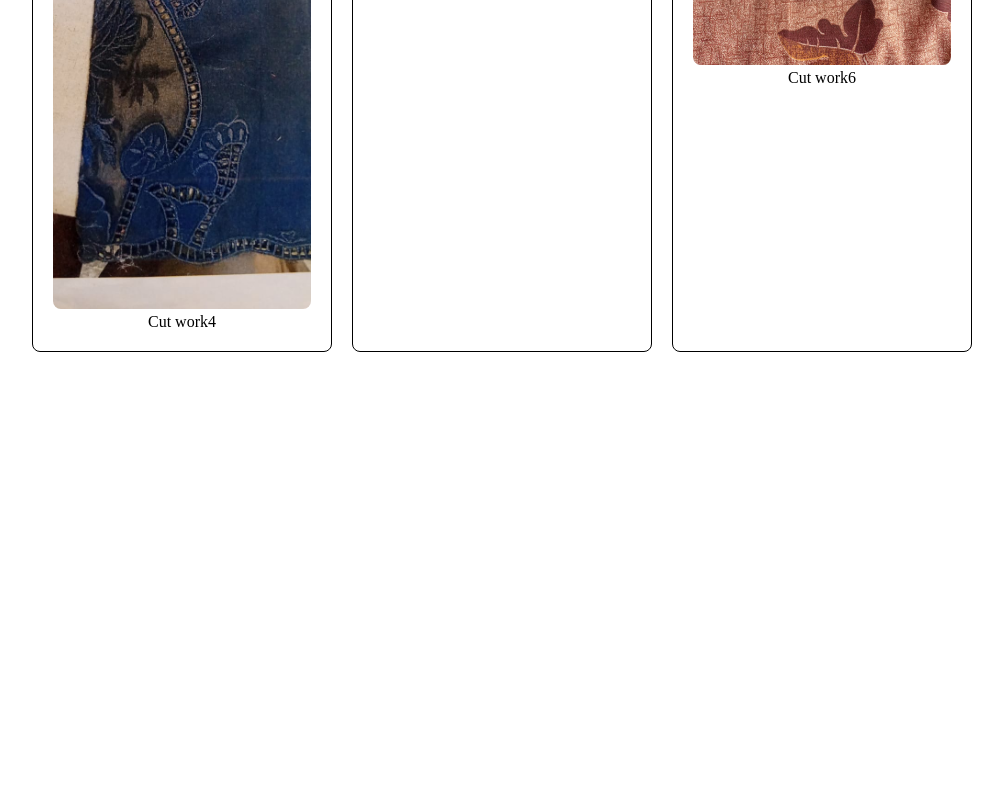
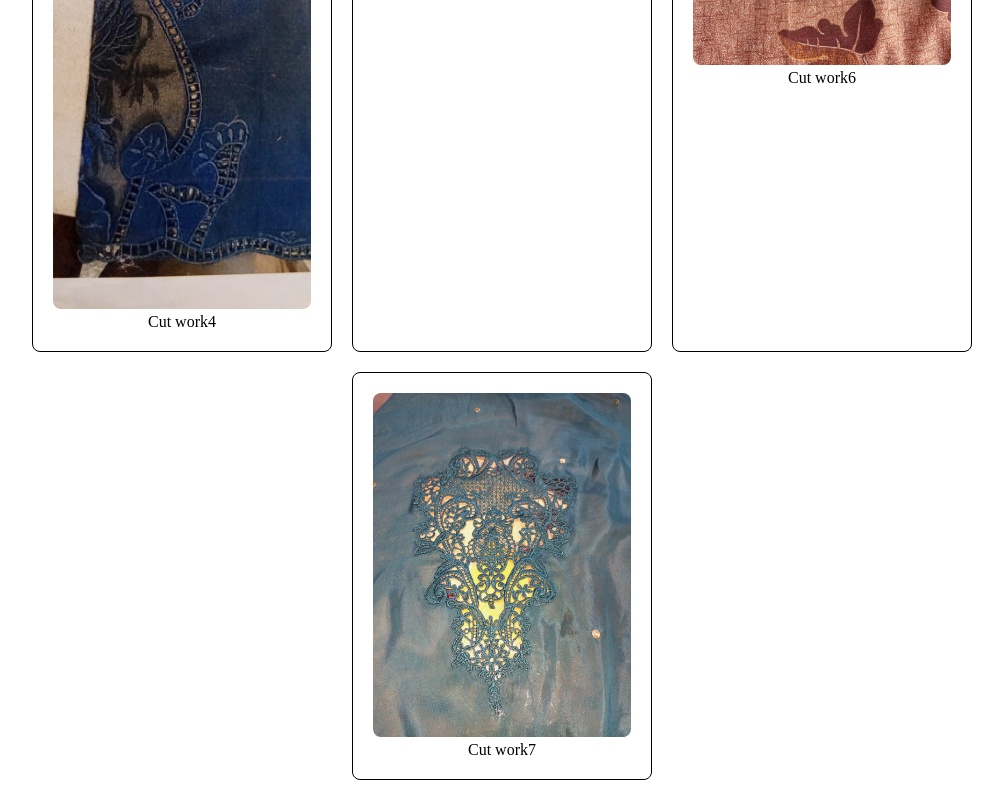
Before and after one commit to saifullahp/Design-by-Aiman-Cutwork, a plain HTML site: page index.html in a window 1280 px wide. Shown: the part 1052-1852 px from the top of the page, without its empty margins (138-1141 px from the left). Before the commit the page ends 1424 px from the top, so only its background shows below. Drawn offline with Linux system fonts and the light colour scheme.

Commit message:
Add files via upload

```diff
--- a/index.html
+++ b/index.html
@@ -41,7 +41,10 @@
 <img src="cw6.jpg" >
 <p>Cut work6</p>
 </div>
-
+<div class="card">
+<img src="cw7.jpg" >
+<p>Cut work7</p>
+</div>
 </div>
 </section>
 <script src="jquery.js"></script>
```
Also changed, not shown: cw7.jpg (added).
